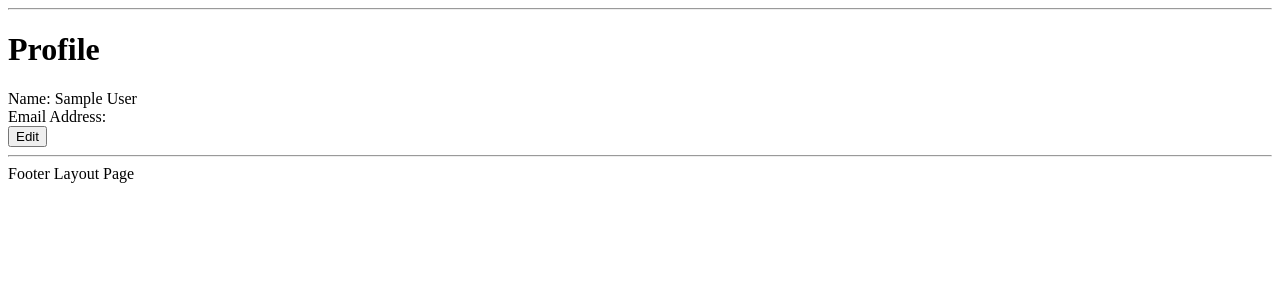
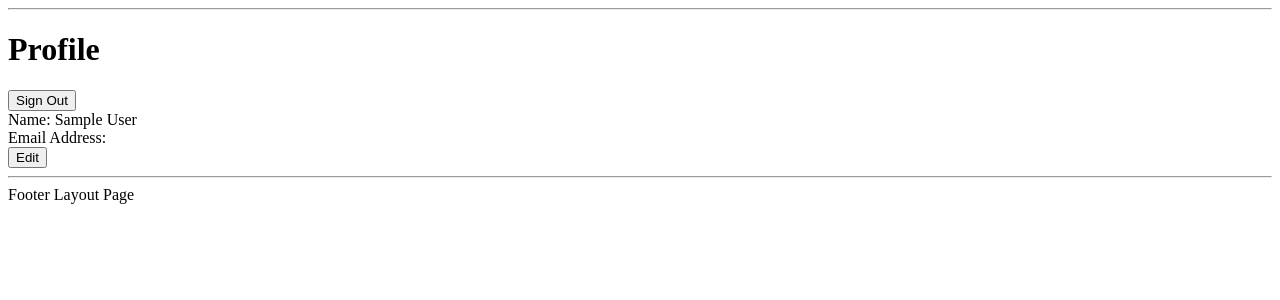
Before and after one commit to nadia-husain/project-2, a Node server app: page /profile/index in a window 1280 px wide. Shown: the part 29-329 px from the top of the page. Run offline with Node 20, Linux system fonts and the light colour scheme; the visitor is signed in with stand-in values (Sample User, id 1); some libraries are stand-ins or nearby versions.

Commit message:
solving merge

```diff
--- a/views/profile/index.ejs
+++ b/views/profile/index.ejs
@@ -1,6 +1,6 @@
 <h1>Profile</h1>
 
-
+<a href="/auth/signout"><button>Sign Out</button></a>
 <div>
     <label>Name: </label>
     <%= user.name  %>
```
